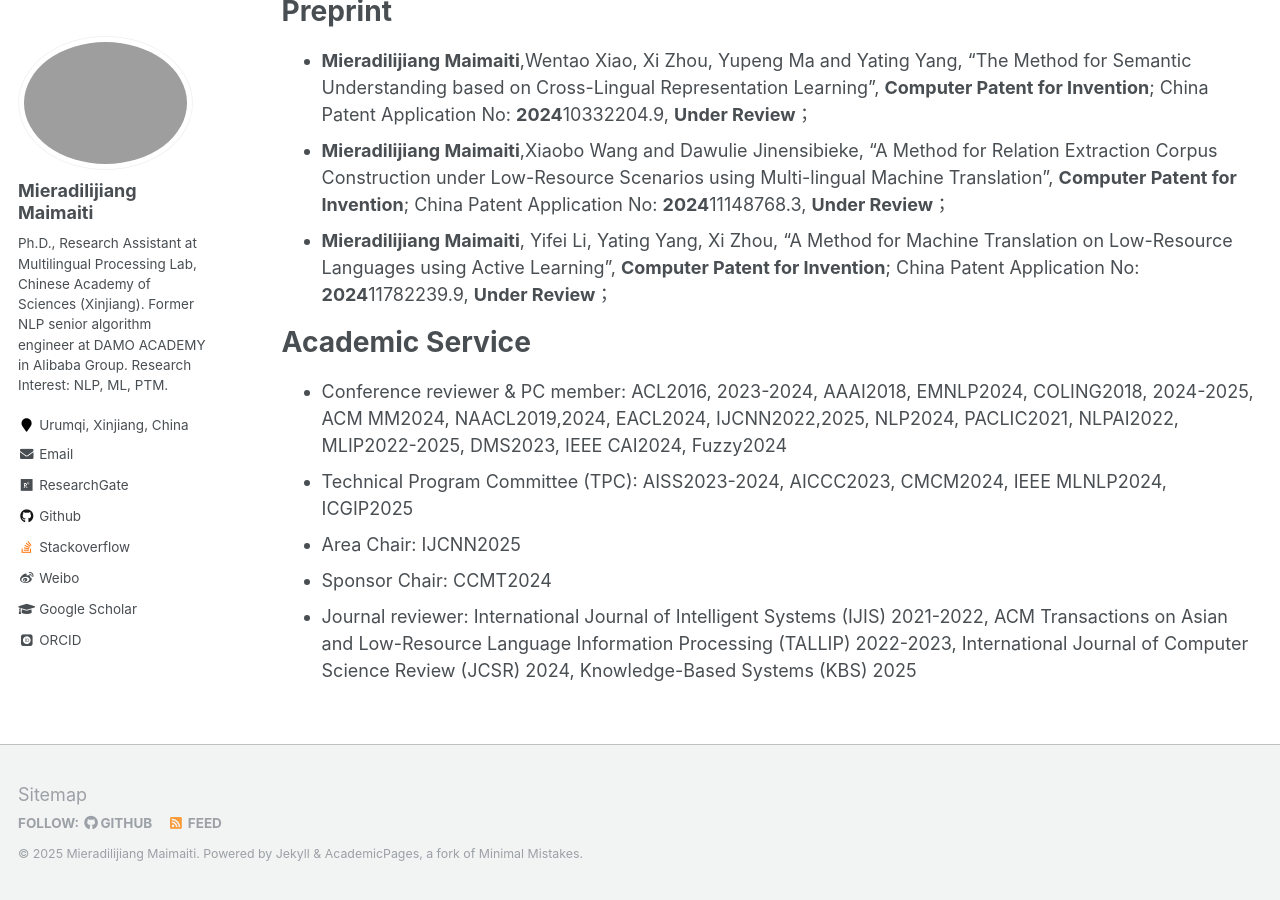
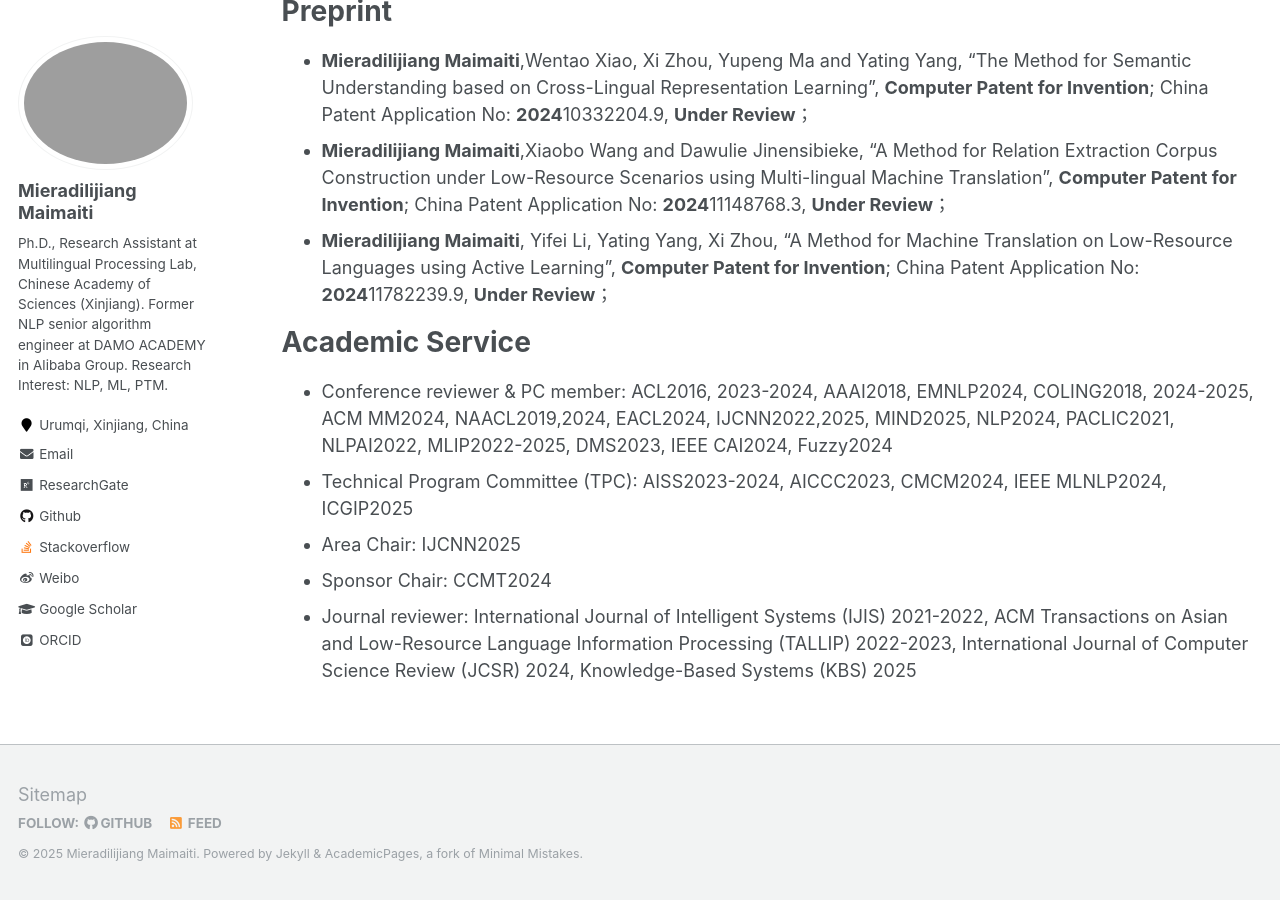
Before and after one commit to miradel51/miradel51.github.io, a Jekyll site: the page built from _pages/publications.md, in a window 1280 px wide and 900 px high, scrolled down 5095 px. Built offline with Jekyll 4.4.1, drawn with Linux system fonts in a browser that asks for light colours; some web fonts are replaced.

Commit message:
Update publications.md
Added the reviewer info for mind2025

```diff
--- a/_pages/publications.md
+++ b/_pages/publications.md
@@ -31,7 +31,7 @@ Academic Service
 ======
 <!-- * Conference reviewer & PC member: ACL2016, ACL2023-2024, AAAI2018, COLING2018, NAACL2019, PACLIC2021, IJCNN2022, NLPAI2022, CVIPPR2023-2024, AIFZ2023, NLDM2023, MLIP2022-2023, DMS2023, COMSAP2023, NLTM2024, ALMLA2024, ITEORY2023, SEMIT2023, SIPR2023, AIAA2023, EDUTEC2024, AIFU2024, MLSC2024, CSML2024, CVIPPR2023-2024   -->
 <!-- * Technical Program Committee (TPC): ADMIT2022-2024, AMLIT2023, ACDP2023-2024, AIMLR2023, CSSE2023, AISS2023-2024, ACAI2023, MLAMDA2023, AACIP2023, ACAI2023, DMCSE2023, SEAU2023, CACML2024, CMCM2024, DSML2023, CNIOT2023, MICML2023, APIT 2024, CCRIS 2024  -->
-* Conference reviewer & PC member: ACL2016, 2023-2024, AAAI2018, EMNLP2024, COLING2018, 2024-2025, ACM MM2024, NAACL2019,2024, EACL2024, IJCNN2022,2025, NLP2024, PACLIC2021, NLPAI2022, MLIP2022-2025, DMS2023, IEEE CAI2024, Fuzzy2024
+* Conference reviewer & PC member: ACL2016, 2023-2024, AAAI2018, EMNLP2024, COLING2018, 2024-2025, ACM MM2024, NAACL2019,2024, EACL2024, IJCNN2022,2025, MIND2025, NLP2024, PACLIC2021, NLPAI2022, MLIP2022-2025, DMS2023, IEEE CAI2024, Fuzzy2024
 * Technical Program Committee (TPC): AISS2023-2024, AICCC2023, CMCM2024, IEEE MLNLP2024, ICGIP2025
 * Area Chair: IJCNN2025
 * Sponsor Chair: CCMT2024
```
